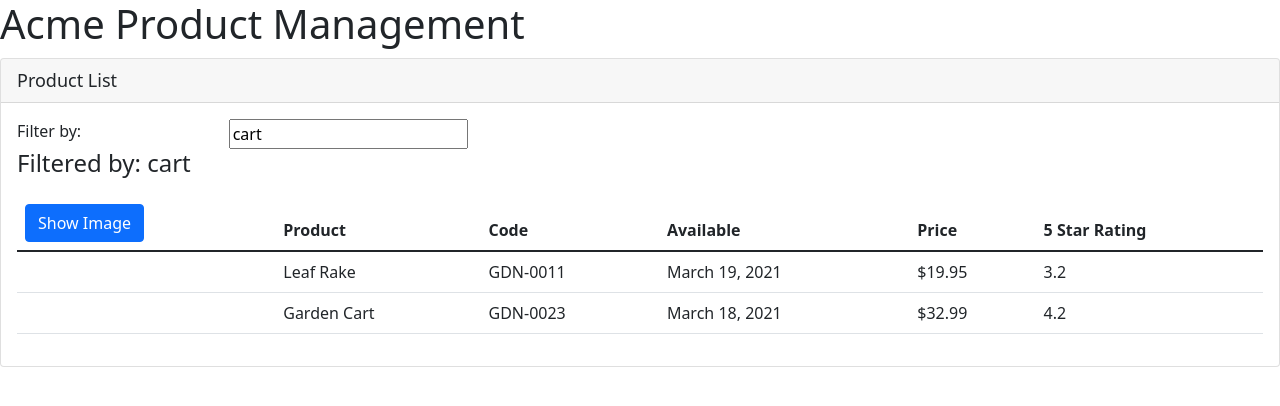
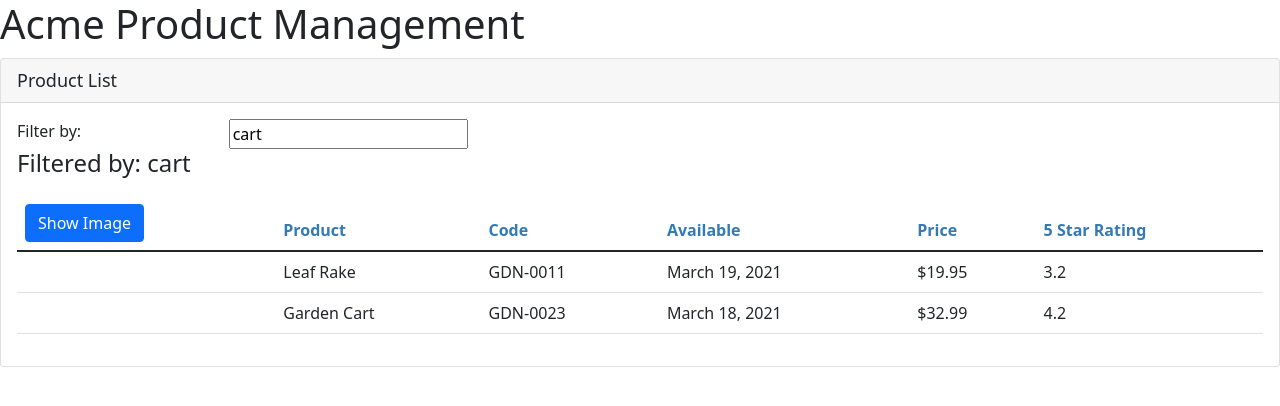
Before and after one commit to tgall019/LearningAngular, an Angular app in the folder APM-Start/: page / in a window 1280 px wide. Shown: the top 406 px of the page. Built offline with nearby package versions, Linux system fonts and the light colour scheme.

Commit message:
Defined my first interface (as a custom type). Added a component style. Used a lifecycle hook.

```diff
--- /dev/null
+++ b/APM-Start/src/app/products/product-list.component.css
@@ -0,0 +1,3 @@
+thead {
+    color: #337AB7;
+}
--- a/APM-Start/src/app/products/product-list.component.ts
+++ b/APM-Start/src/app/products/product-list.component.ts
@@ -1,16 +1,18 @@
-import { Component } from "@angular/core";
+import { Component, OnInit } from "@angular/core";
+import { IProduct } from "./product";
 
 @Component({
     selector: 'pm-products',
-    templateUrl:'./product-list.component.html'
+    templateUrl:'./product-list.component.html',
+    styleUrls: ['./product-list.component.css']
 })
-export class ProductListComponent {
+export class ProductListComponent implements OnInit{
     pageTitle: string = 'Product List';
     imageWidth: number = 50;
     imageMargin: number = 2;
     showImage: boolean = false;
     listFilter: string = 'cart';
-    products: any[] = [
+    products: IProduct[] = [
         {
             "productId": 1,
             "productName": "Leaf Rake",
@@ -36,4 +38,8 @@ export class ProductListComponent {
     toggleImage(): void {
         this.showImage = !this.showImage;
     }
+
+    ngOnInit(): void {
+        console.log('In onInit');
+    }
 }
--- /dev/null
+++ b/APM-Start/src/app/products/product.ts
@@ -0,0 +1,10 @@
+export interface IProduct {
+    productId: number;
+    productName: string;
+    productCode: string;
+    releaseDate: string;
+    price: number;
+    description: string;
+    starRating: number;
+    imageUrl: string;
+}
```
